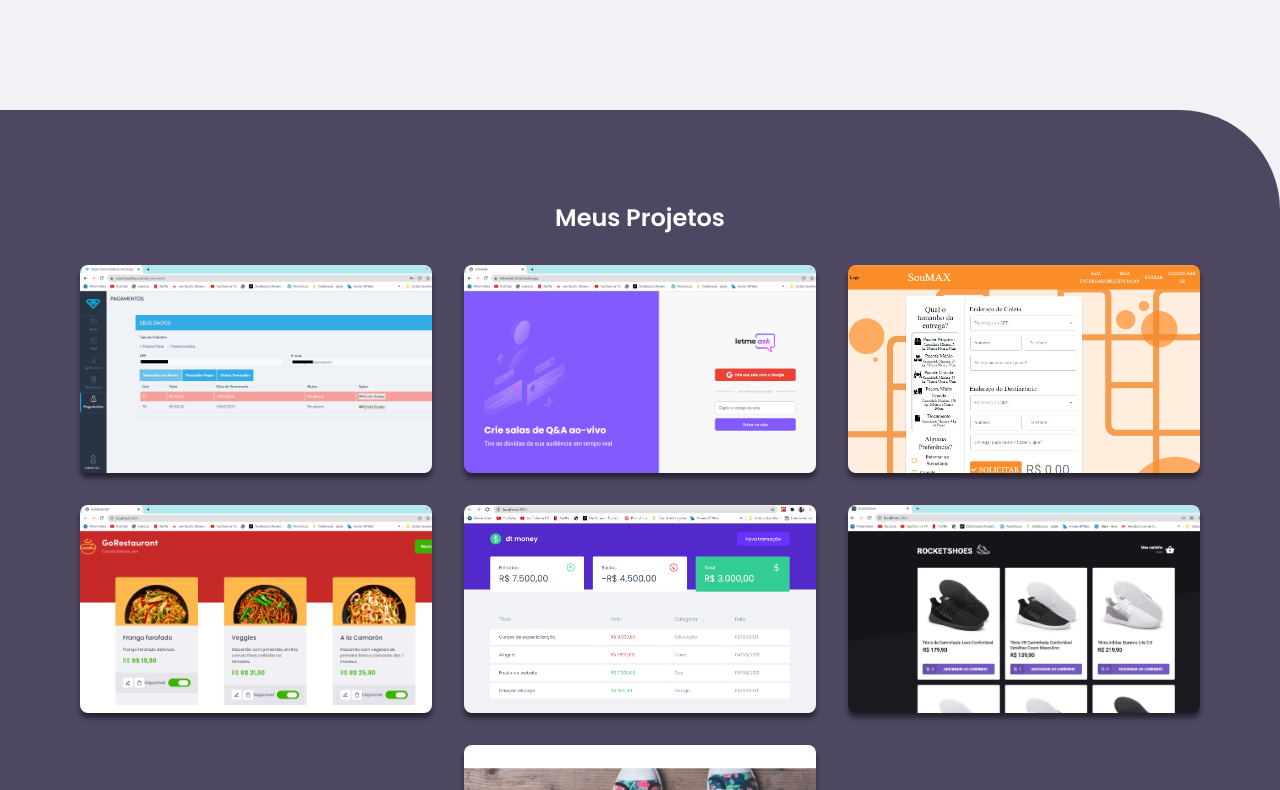
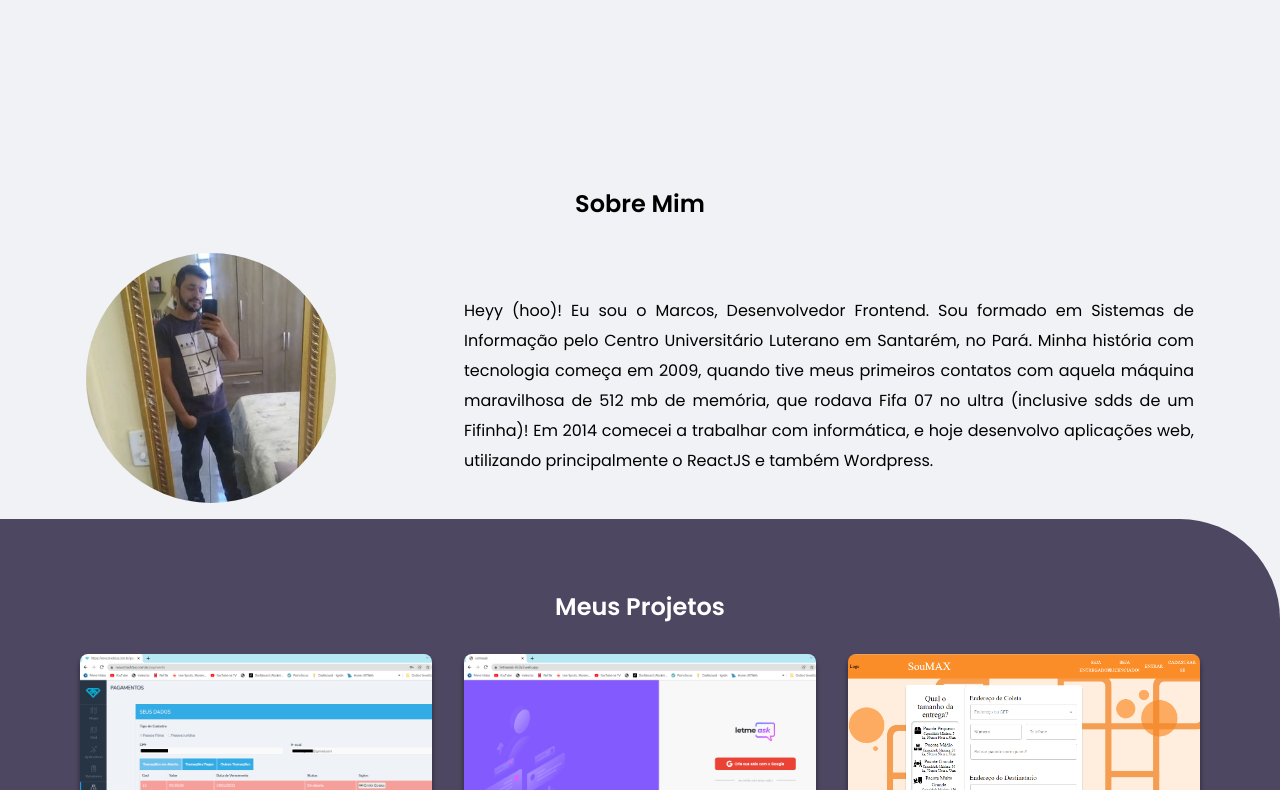
Before and after one commit to mstarkRules/portfolio-react, a React (Create React App) app: page / in a window 1280 px wide. Shown: the part 690-1480 px from the top of the page. Built offline with nearby package versions, Linux system fonts and the light colour scheme.

Commit message:
feat: created and styled about section

```diff
--- a/src/App.tsx
+++ b/src/App.tsx
@@ -11,6 +11,7 @@ import HeaderFixed from "./components/HeaderFixed";
 
 import Aos from "aos";
 import "aos/dist/aos.css";
+import AboutSection from "./components/AboutSection";
 
 export function App() {
   Aos.init({
@@ -32,6 +33,8 @@ export function App() {
             <PerfilSection />
           </div>
 
+          <AboutSection />
+
           <ProjectsSection />
           <Footer />
 
--- /dev/null
+++ b/src/components/AboutSection/index.tsx
@@ -0,0 +1,27 @@
+import React from "react";
+import { content } from "../../data/content";
+import perfil from "../../assets/perfil.png";
+
+import { Wrapper } from "../Wrapper";
+
+import { Container, Content, AboutContent, AboutImageBox } from "./styles";
+
+const AboutSection = () => {
+  return (
+    <Container id="about">
+      <Content>
+        <Wrapper data-aos="zoom-in">
+          <h1>Sobre Mim</h1>
+          <AboutContent>
+            <AboutImageBox>
+              <img src={perfil} alt="" />
+            </AboutImageBox>
+            <p>{content.about}</p>
+          </AboutContent>
+        </Wrapper>
+      </Content>
+    </Container>
+  );
+};
+
+export default AboutSection;
--- /dev/null
+++ b/src/components/AboutSection/styles.ts
@@ -0,0 +1,59 @@
+import styled from "styled-components";
+
+export const Container = styled.section`
+  display: flex;
+  justify-content: center;
+  align-items: center;
+
+  padding-top: 60px;
+
+  /* background-color: blue; */
+`;
+
+export const Content = styled.div`
+  /* background-color: blue; */
+  display: flex;
+
+  max-width: 1140px;
+  text-align: center;
+  padding: 1rem;
+
+  @media (max-width: 1200px) {
+    max-width: 720px;
+  }
+`;
+
+export const AboutContent = styled.div`
+  display: flex;
+  flex-direction: row;
+  align-items: center;
+  padding-top: 2rem;
+
+  p {
+    padding-top: 1rem;
+    text-align: justify;
+    line-height: 30px;
+    /* margin-left: 3rem; */
+    margin-left: 8rem;
+  }
+
+  @media (max-width: 720px) {
+    flex-wrap: wrap;
+    display: flex;
+    align-items: center;
+    justify-content: center;
+    p {
+      margin: 0;
+    }
+  }
+`;
+
+export const AboutImageBox = styled.div`
+  display: flex;
+  justify-content: center;
+  align-items: center;
+  img {
+    width: 250px;
+    border-radius: 125px;
+  }
+`;
--- a/src/components/ProjectsSection/styles.ts
+++ b/src/components/ProjectsSection/styles.ts
@@ -7,7 +7,7 @@ export const Container = styled.section`
   flex-direction: column;
   background-color: #4d4762;
   padding-bottom: 100px;
-  padding-top: 60px;
+  padding-top: 40px;
 
   border-top-right-radius: 100px;
   border-bottom-left-radius: 100px;
--- a/src/data/content.ts
+++ b/src/data/content.ts
@@ -3,6 +3,6 @@ export const content = {
   ocupation: "Desenvolvedor Front-end - ReactJS",
   location: "Curitiba - PR",
   about:
-    "Heyy <strong>(hoo)<strong>! Eu sou o Marcos, Desenvolvedor Frontend. Sou formado em Sistemas de Informação pelo Centro Universitário Luterano em Santarém, no Pará. Minha história com tecnologia começa em 2009, quando tive meus primeiros contatos com aquela máquina maravilhosa de 512 mb de memória, que rodava Fifa 07 no ultra (inclusive sdds de um Fifinha)! Em 2014 comecei a trabalhar com informática, e hoje desenvolvo aplicações web, utilizando principalmente o ReactJS e também Wordpress.",
+    "Heyy (hoo)! Eu sou o Marcos, Desenvolvedor Frontend. Sou formado em Sistemas de Informação pelo Centro Universitário Luterano em Santarém, no Pará. Minha história com tecnologia começa em 2009, quando tive meus primeiros contatos com aquela máquina maravilhosa de 512 mb de memória, que rodava Fifa 07 no ultra (inclusive sdds de um Fifinha)! Em 2014 comecei a trabalhar com informática, e hoje desenvolvo aplicações web, utilizando principalmente o ReactJS e também Wordpress.",
   email: "markstm10@gmail.com",
 };
```
